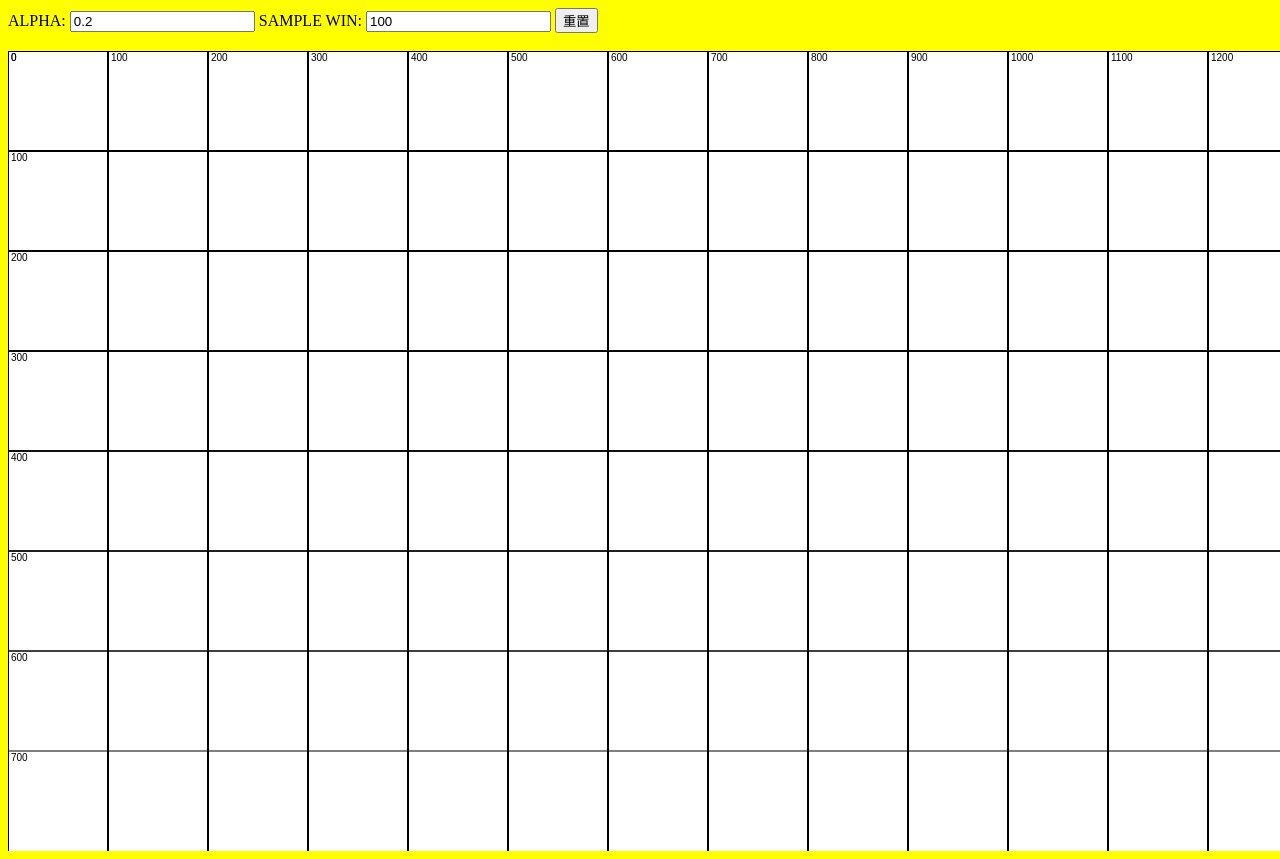
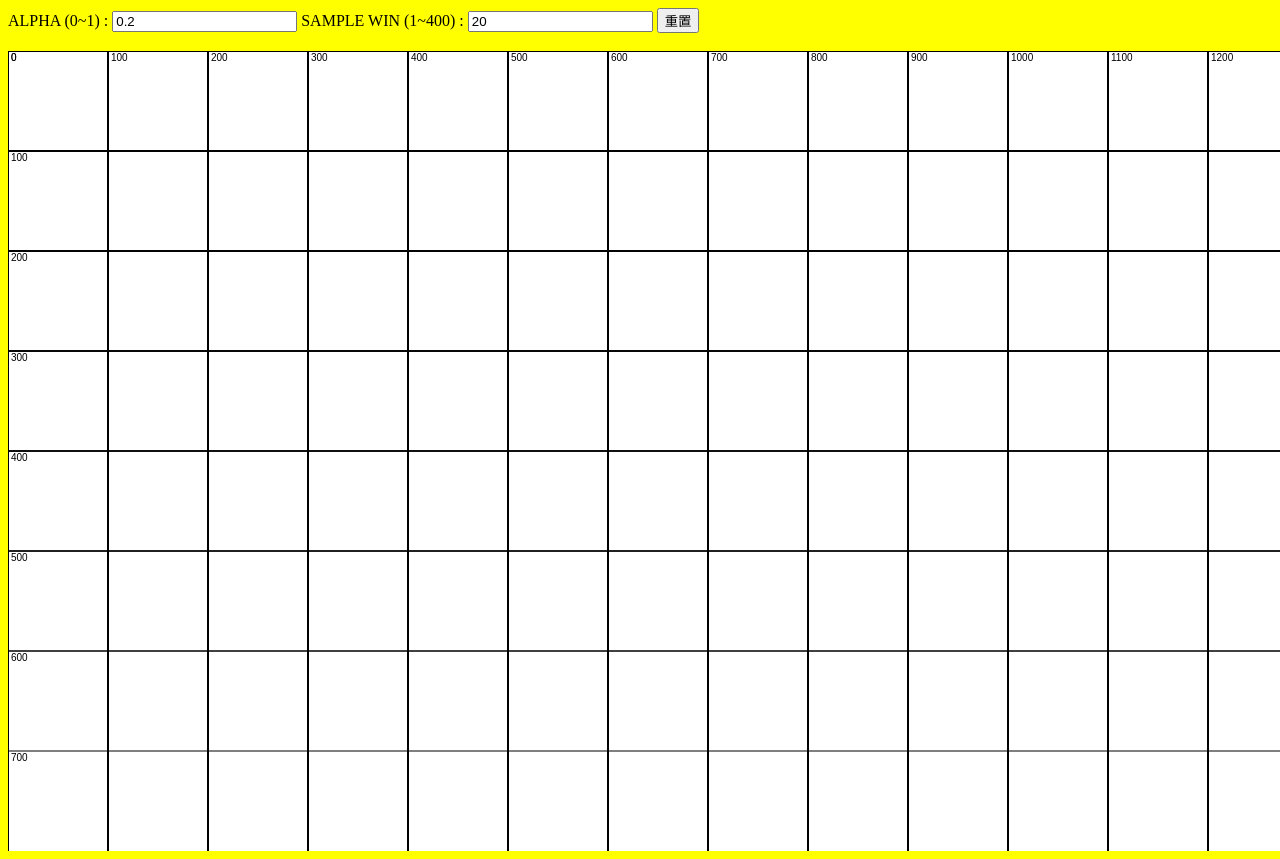
Before and after one commit to raywill/ema, a plain HTML site: page index.html in a window 1280 px wide. Shown: the part 81-940 px from the top of the page. Drawn offline with Linux system fonts and the light colour scheme.

Commit message:
fix default value makes ema curve more obvious to begginers

```diff
--- a/index.html
+++ b/index.html
@@ -119,8 +119,8 @@ window.onload = function() {
 
 <body>
   <h1>EMA 动态计算平台</h1>
-  ALPHA: <input id="alpha" value="0.2" />
-  SAMPLE WIN: <input id="sample_window" value="100" />
+  ALPHA (0~1) : <input id="alpha" value="0.2" />
+  SAMPLE WIN (1~400) : <input id="sample_window" value="20" />
   <input type="submit" name="reset" value="重置" onclick="window.location.reload()" />
   <br />
   <br />
```
